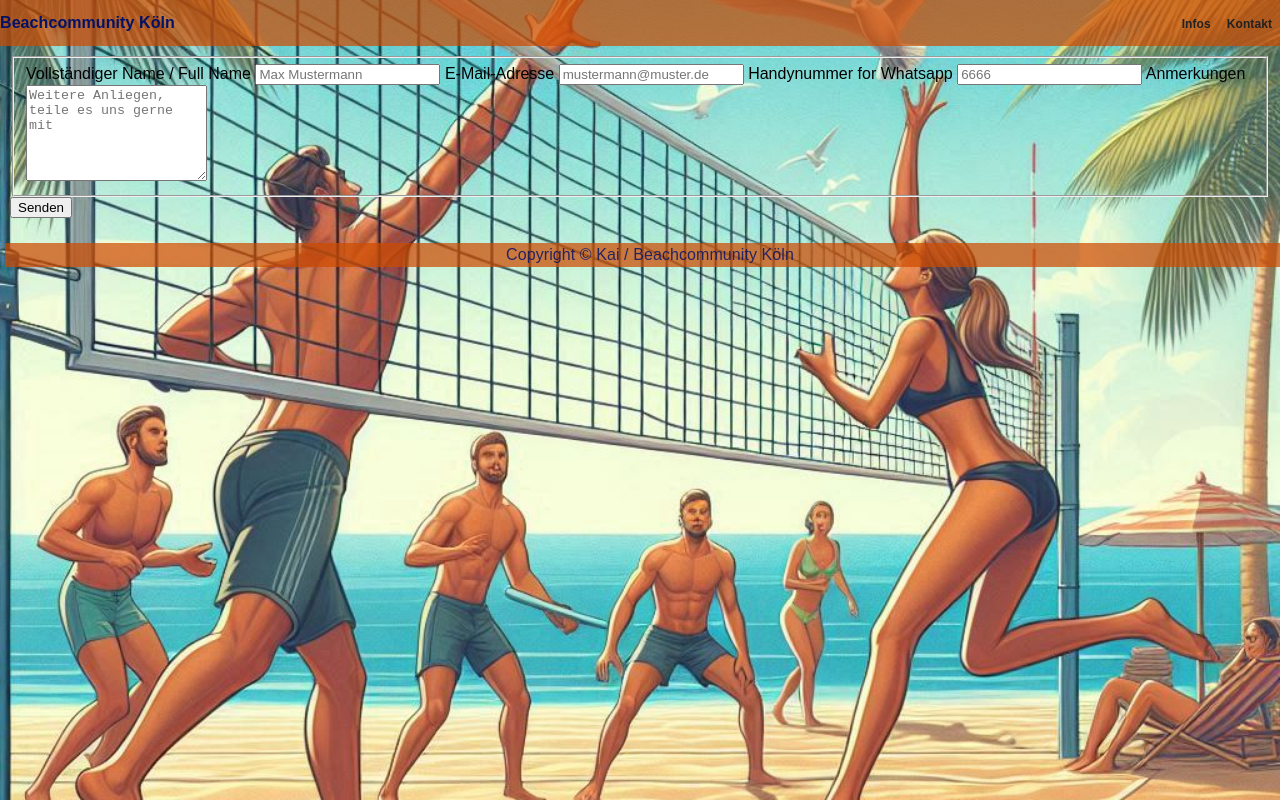
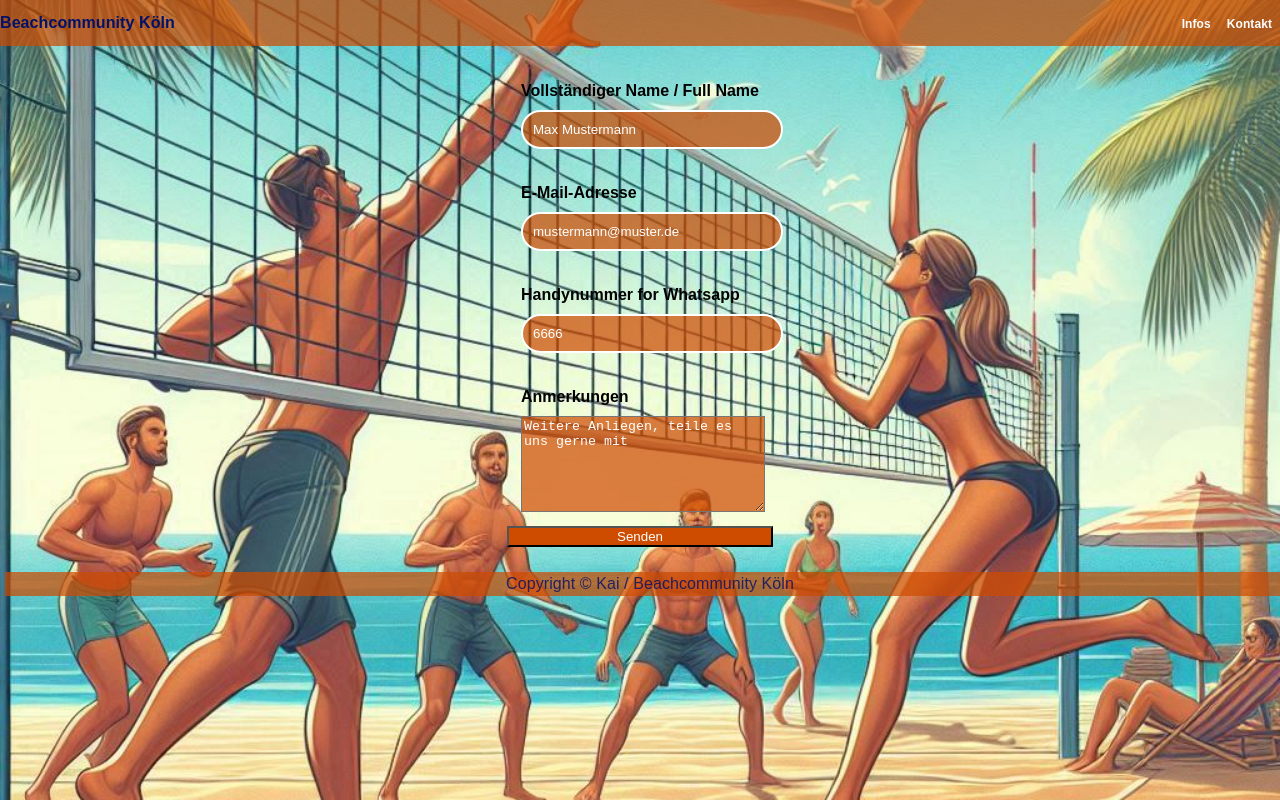
Before and after one commit to kaijo12345/Beachcommunity, a plain HTML site: page kontakt.html in a window 1280 px wide. Drawn offline with Linux system fonts and the light colour scheme; files that its build step writes are made by us from their sources; files whose address does not match are found by name.

Commit message:
Add files via upload

```diff
--- a/css/style.css
+++ b/css/style.css
@@ -140,3 +140,106 @@ li {
   color: #021168d2;
 
 }
+
+a {
+  background-image: linear-gradient(
+    to right,
+    #ffffffee,
+    #81bbc5 50%,
+    #ffffff 50%
+  );
+  background-size: 200% 100%;
+  background-position: -100%;
+  display: inline-block;
+  padding: 5px 0;
+  position: relative;
+  -webkit-background-clip: text;
+  background-clip: text;
+  -webkit-text-fill-color: transparent;
+  transition: all 0.3s ease-in-out;
+}
+
+a:before{
+  content: '';
+  background: #54b3d6;
+  display: block;
+  position: absolute;
+  bottom: -3px;
+  left: 0;
+  width: 0;
+  height: 3px;
+  transition: all 0.3s ease-in-out;
+}
+
+a:hover {
+ background-position: 0;
+}
+
+a:hover::before{
+  width: 100%;
+}
+
+label {
+  display: block;
+  margin-top: 20px;
+  margin-bottom: 10px;
+  font-weight: bold;
+  color: #000000;
+    }
+
+/* Stil für das Input-Feld */
+input[type="text"],
+input[type="email"],
+input[type="telephone"],
+input[type="complaint"],
+input[type="hidden"]
+ {
+  color:rgb(255, 255, 255);
+  width: 100%;
+  padding: 10px;
+  margin-bottom: 15px;
+  border: 2px solid #000000;
+  background-color:rgba(206, 75, 0, 0.712);
+  border-radius: 25px; /* Erzeugt runde Ecken */
+}
+
+/* Stil für das Input-Feld beim Fokussieren */
+input[type="text"]:focus,
+input[type="email"]:focus,
+input[type="telephone"]:focus,
+input[type="complaint"]:focus,
+input[type="hidden"]:focus
+{
+  outline:invert;
+  border-color: #a82700;
+}
+
+/* Stil für das Input-Feld, wenn es ungültig ist */
+input[type="text"]:invalid,
+input[type="email"]:invalid,
+input[type="telephone"]:invalid {
+  border-color: #ffffff;
+}
+
+fieldset, form {
+  border: none;
+}
+
+.formbutton {
+  color: #ffffff;
+  background-color:rgb(206, 76, 0);
+  width: 100%;
+
+}
+textarea {
+  background-color:rgba(206, 75, 0, 0.712);
+  width: 100%;
+  color: #ffffff;
+  }
+
+input::placeholder {
+  color: #ffffff; /* Hier kannst du die gewünschte Farbe einstellen */
+}
+textarea::placeholder {
+  color: #ffffff; /* Hier kannst du die gewünschte Farbe einstellen */
+}
```
